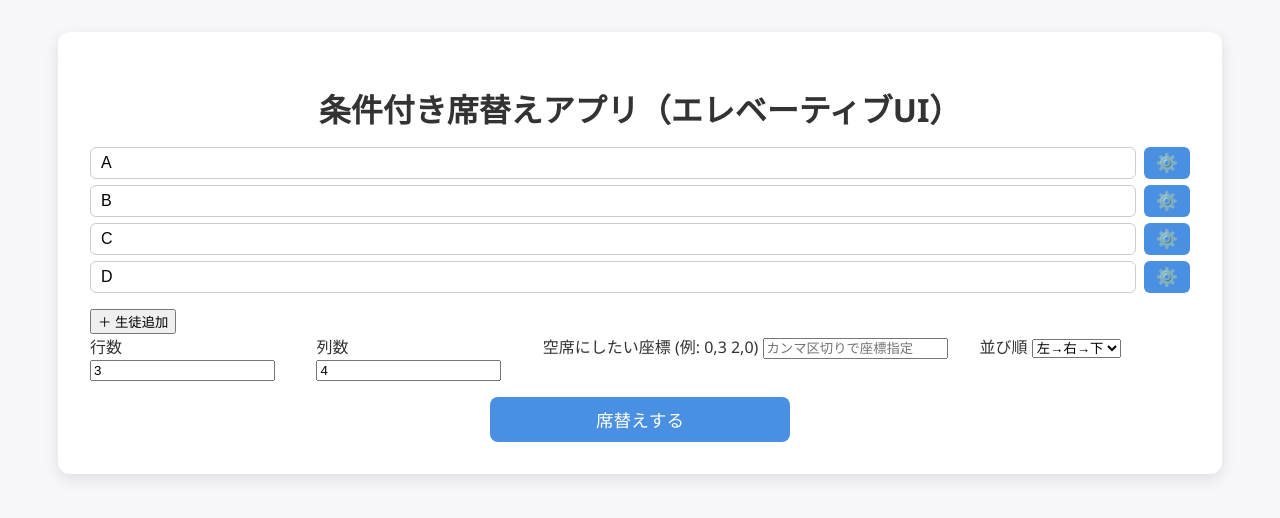
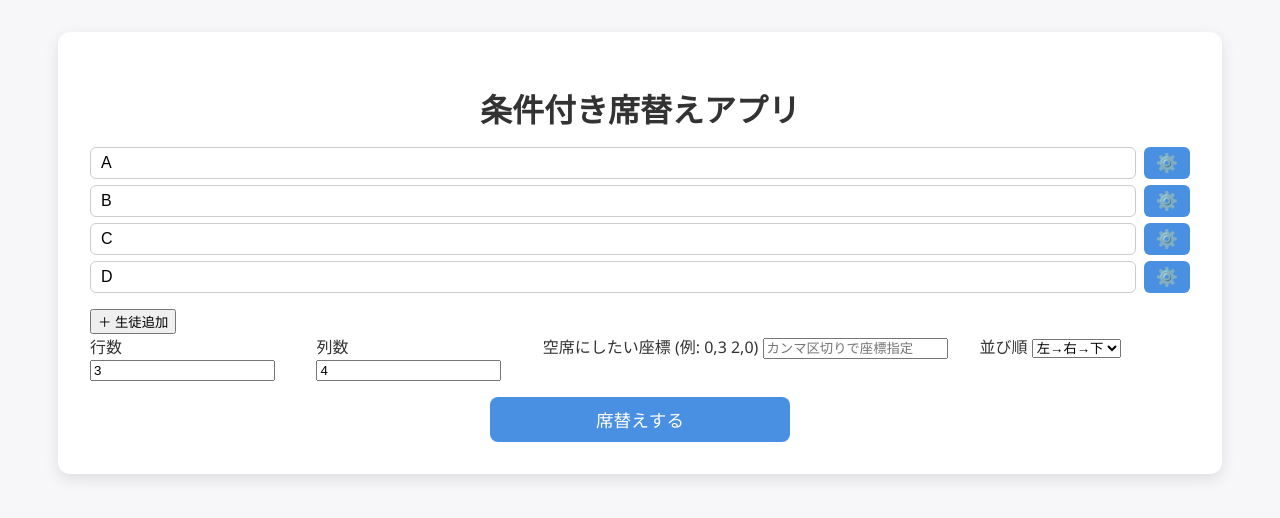
Before and after one commit to jpgya/sekigae, a plain HTML site: page index.html in a window 1280 px wide. Drawn offline with Linux system fonts and the light colour scheme.

Commit message:
Update index.html

```diff
--- a/index.html
+++ b/index.html
@@ -2,7 +2,7 @@
 <html lang="ja">
 <head>
 <meta charset="UTF-8" />
-<title>条件付き席替えアプリ（エレベーティブUI）</title>
+<title>条件付き席替えアプリ</title>
 <style>
   body {
     font-family: 'Segoe UI', sans-serif;
@@ -124,7 +124,7 @@
 </head>
 <body>
 <div class="container">
-  <h1>条件付き席替えアプリ（エレベーティブUI）</h1>
+  <h1>条件付き席替えアプリ</h1>
 
   <div id="students"></div>
   <button onclick="addStudent()">＋ 生徒追加</button>
```
